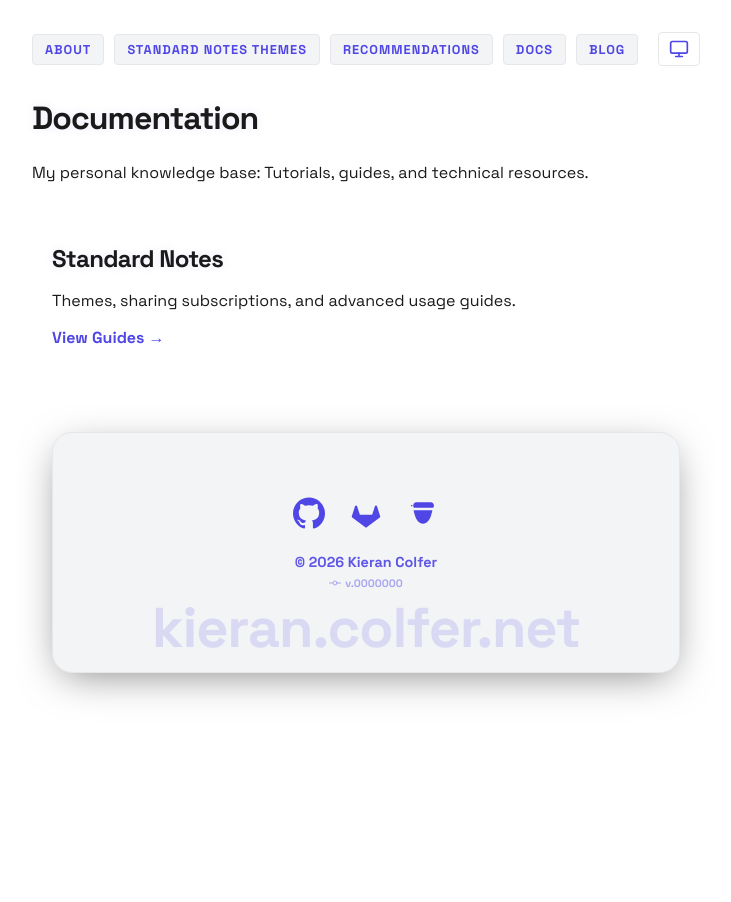
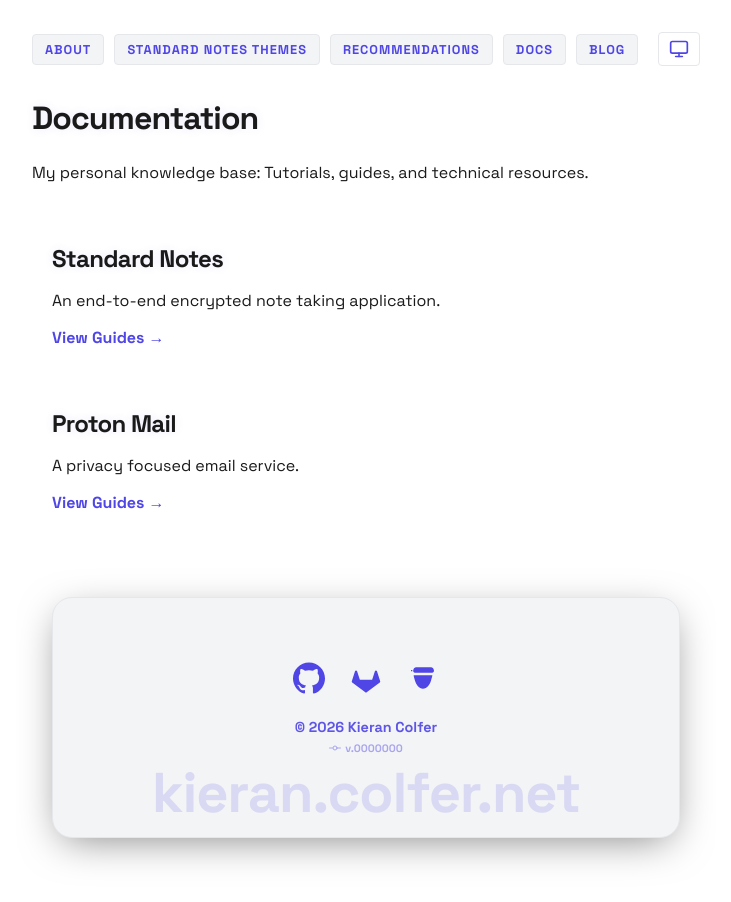
Before and after one commit to PASSK3YS/PASSK3YS.github.io, a Jekyll site: the page built from docs.md, in a window 1280 px wide. Shown: the whole page, without its empty margins (274-1005 px from the left). Built offline with Jekyll 4.4.1, drawn with Linux system fonts in a browser that asks for light colours.

Commit message:
chore: add proton mail docs section

```diff
--- a/docs.md
+++ b/docs.md
@@ -15,8 +15,16 @@
       <h2 style="margin-top: 0;">
         <a href="/docs/standard-notes/" style="text-decoration: none; color: inherit;">Standard Notes</a>
       </h2>
-      <p>Themes, sharing subscriptions, and advanced usage guides.</p>
+      <p>An end-to-end encrypted note taking application.</p>
       <a href="/docs/standard-notes/" style="font-weight: bold;">View Guides &rarr;</a>
+    </div>
+
+    <div style="border: 1px solid var(--border-color); padding: 20px; border-radius: 8px;">
+      <h2 style="margin-top: 0;">
+        <a href="/docs/proton-mail/" style="text-decoration: none; color: inherit;">Proton Mail</a>
+      </h2>
+      <p>A privacy focused email service.</p>
+      <a href="/docs/proton-mail/" style="font-weight: bold;">View Guides &rarr;</a>
     </div>
 
   </div>
```
Also changed, not shown: docs/proton-mail.md (added, +7 -0 lines), docs/standard-notes.md (+1 -1 lines).
